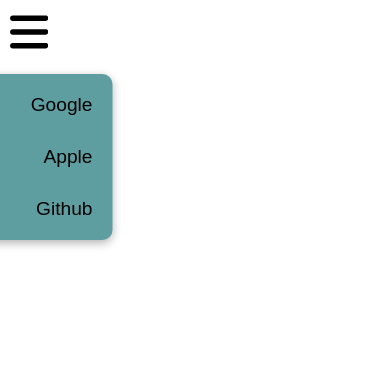
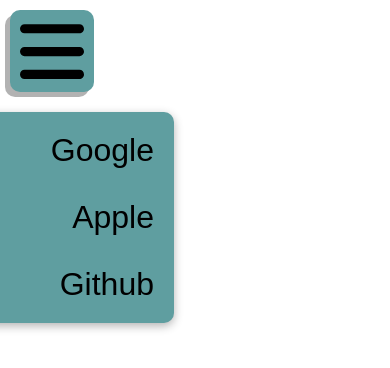
Before and after one commit to Philip-Bachl/Experiments, a plain HTML site: page nav_menu/index.html in a window 390 px wide. Both pictures are taken after a click on the element 29 px from the left and 31 px from the top of the page. Drawn offline with Linux system fonts and the light colour scheme.

Commit message:
improved responsiveness + dropped border idea

```diff
--- a/nav_menu/index.html
+++ b/nav_menu/index.html
@@ -13,13 +13,13 @@
             <svg xmlns="http://www.w3.org/2000/svg" viewBox="0 0 448 450"><path d="M0 96C0 78.3 14.3 64 32 64H416c17.7 0 32 14.3 32 32s-14.3 32-32 32H32C14.3 128 0 113.7 0 96zM0 256c0-17.7 14.3-32 32-32H416c17.7 0 32 14.3 32 32s-14.3 32-32 32H32c-17.7 0-32-14.3-32-32zM448 416c0 17.7-14.3 32-32 32H32c-17.7 0-32-14.3-32-32s14.3-32 32-32H416c17.7 0 32 14.3 32 32z"/></svg>
         </div>
         <ul>
-            <a href="www.google.com">
+            <a href="https://www.google.com">
                 <li>Google</li>
             </a>
-            <a href="www.apple.com">
+            <a href="https://www.apple.com">
                 <li>Apple</li>
             </a>
-            <a href="www.github.com">
+            <a href="https://www.github.com">
                 <li>Github</li>
             </a>
         </ul>
--- a/nav_menu/style.css
+++ b/nav_menu/style.css
@@ -38,19 +38,54 @@
     padding: 10px;
 
     align-items: center;
+
+    font-size: 2rem;
 }
 
 nav li {
+    position: relative;
+
     padding: 10px;
 
     white-space: nowrap;
     white-space-collapse: preserve;
 }
 
+nav li::before {
+    content: "";
+
+    position: absolute;
+    bottom: 0;
+    left: 0;
+
+    height: 10%;
+    width: 100%;
+
+    transform: scaleX(0);
+    transition: transform 0.3s ease;
+
+    background-color: black;
+}
+
+nav li:hover::before {
+    transform: scaleX(1);
+}
+
+
 .nav-button {
     display: none;
 
     width: 2em;
+    padding: 5px 10px;
+
+    background-color: cadetblue;
+    border-radius: 10px;
+    box-shadow: -5px 5px 0px 0px rgba(0, 0, 0, 0.3);
+}
+
+.nav-button:active {
+    box-shadow: none;
+    transform: translate(-5px, 5px);
 }
 
 @media (max-width: 600px) {
@@ -73,6 +108,6 @@
     }
 
     .open {
-        transform: translateX(-50%);
+        transform: translateX(-20%);
     }
 }
```
Also changed, not shown: nav_menu/border.svg (deleted).
